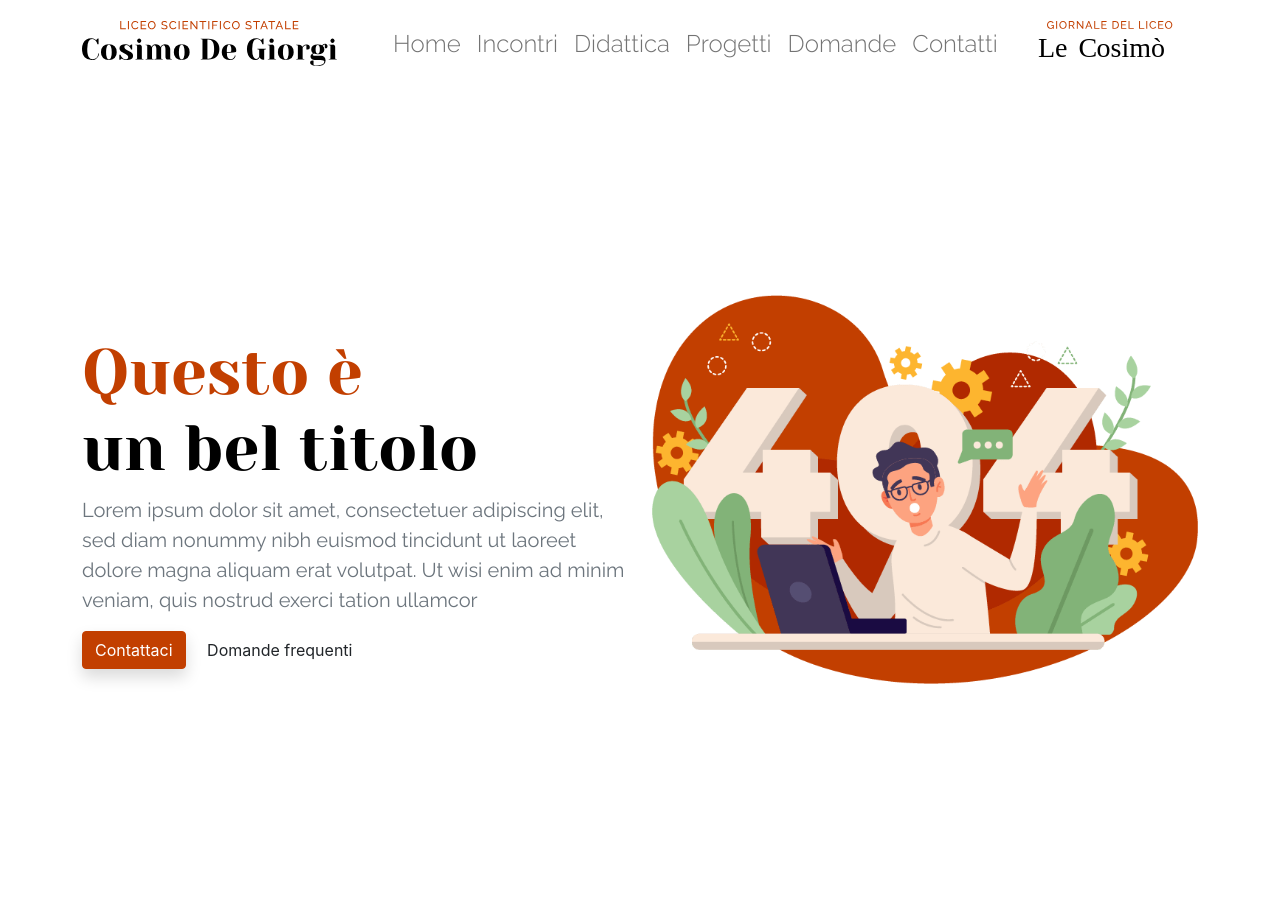
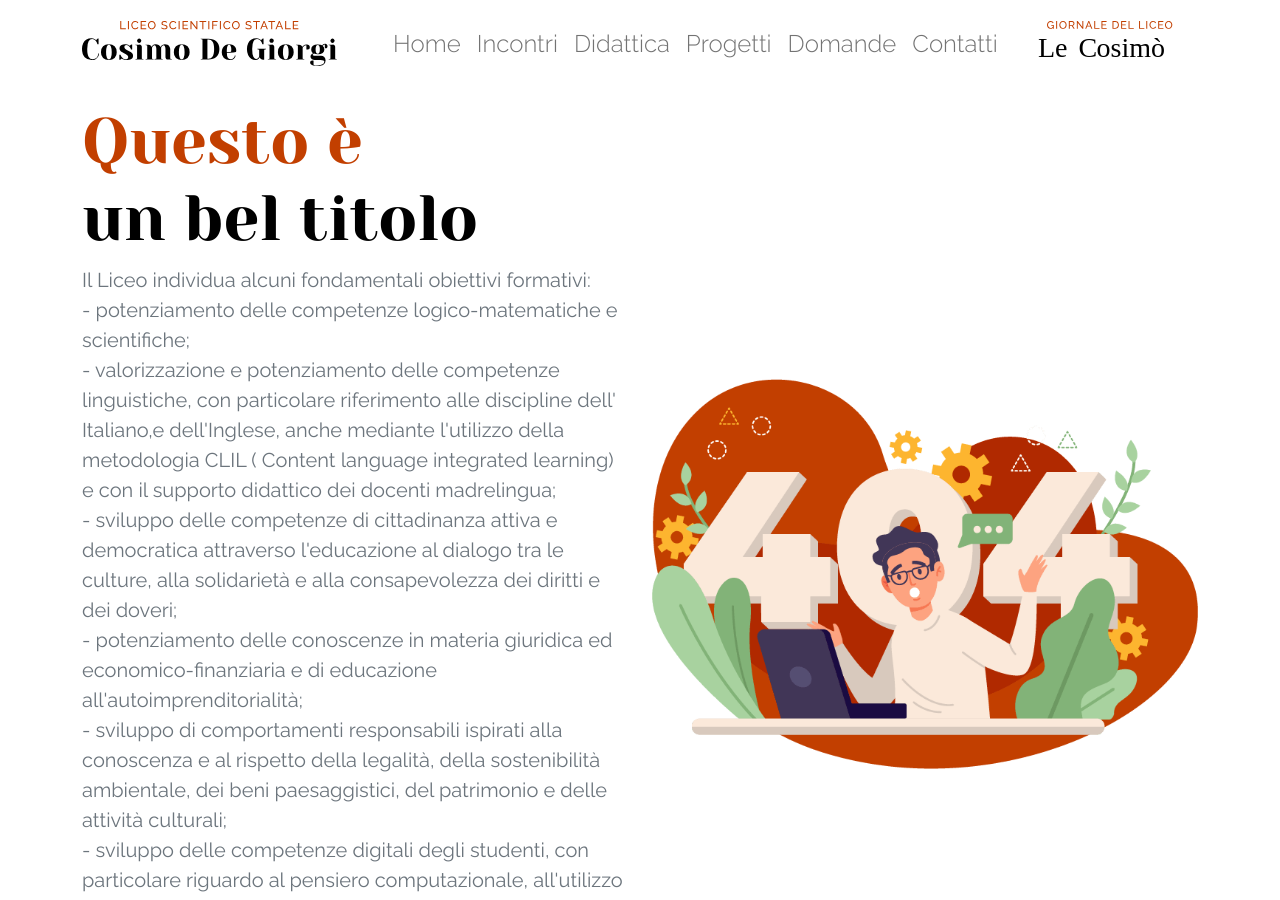
Before and after one commit to PiervitoCreanza/orientamento.liceodegiorgi.edu.it, a Jekyll site: the page built from didattica.html, in a window 1280 px wide and 900 px high. Built offline with Jekyll 4.4.1, drawn with Linux system fonts in a browser that asks for light colours; part of the change alters nothing that is shown; some of the changed text lies outside the part shown.

Commit message:
pagina domande e didattica
- in didattica inseriti gli obiettivi
- in domande: inserite un primo blocco di domande

```diff
--- a/_data/didattica.json
+++ b/_data/didattica.json
@@ -1,7 +1,7 @@
 {
     "sezione1": {
         "titolo": "<span class='text-red'>Questo è </span></br> un bel titolo",
-        "sottotitolo": "Lorem ipsum dolor sit amet, consectetuer adipiscing elit, sed diam nonummy nibh euismod tincidunt ut laoreet dolore magna aliquam erat volutpat. Ut wisi enim ad minim veniam, quis nostrud exerci tation ullamcor",
+        "sottotitolo": "Il Liceo  individua alcuni fondamentali obiettivi formativi:<br> - potenziamento delle competenze logico-matematiche  e scientifiche; <br> - valorizzazione e potenziamento delle competenze linguistiche, con particolare riferimento alle discipline dell' Italiano,e dell'Inglese, anche mediante l'utilizzo della metodologia CLIL ( Content language integrated learning) e con il supporto didattico dei docenti madrelingua;<br> -          sviluppo delle competenze  di cittadinanza attiva e democratica attraverso l'educazione al  dialogo tra le culture, alla solidarietà e alla consapevolezza dei diritti e dei doveri;<br> - potenziamento delle conoscenze in materia giuridica ed economico-finanziaria e di educazione all'autoimprenditorialità;<br> - sviluppo di comportamenti responsabili ispirati alla conoscenza e al rispetto della legalità, della sostenibilità ambientale, dei beni paesaggistici, del patrimonio e delle attività culturali;<br> - sviluppo delle competenze digitali degli studenti, con particolare riguardo al pensiero computazionale, all'utilizzo critico e consapevole dei social network e dei media,  alle interazioni con il mondo del lavoro; <br> - potenziamento delle metodologie laboratoriali e delle attività di laboratorio.",
         "pulsanteRosso": "Contattaci",
         "pulsante": "Domande frequenti"
     },
--- a/_data/domande.json
+++ b/_data/domande.json
@@ -7,19 +7,19 @@
     },
     "domande": [
         {
-            "argomento": "",
+            "argomento": "iscrizioni",
             "domande": [
                 {
-                    "domanda": "",
-                    "risposta": ""
+                    "domanda": "Cosa devo fare per iscrivermi?",
+                    "risposta": "L’iscrizione viene fatta on-line, utilizzando un codice personale che ti verrà inviato quando ne farai richiesta al MIUR. Ogni scuola predispone un modulo che descrive le propria offerta formativa e ti offre la possibilità di indicare l'indirizzo e la sede da te scelti. I tuoi insegnanti di terza media ti daranno informazioni su come procedere."
                 },
                 {
-                    "domanda": "",
-                    "risposta": ""
+                    "domanda": "Qual è la scadenza per le iscrizioni?",
+                    "risposta": "Non è ancora stata fissata dal Ministero la scadenza precisa. Di solito le iscrizioni devono essere effettuate entro il mese di gennaio."
                 },
                 {
-                    "domanda": "",
-                    "risposta": ""
+                    "domanda": "Posso chiedere di essere in classe con un amico?",
+                    "risposta": "Sì, puoi indicare nella sezione del modulo di iscrizione dedicata alle “note”  il nome della persona con cui vorresti stare.  Il tuo amico dovrà utilizzare lo stesso spazio per chiedere di stare con te."
                 },
                 {
                     "domanda": "",
```
